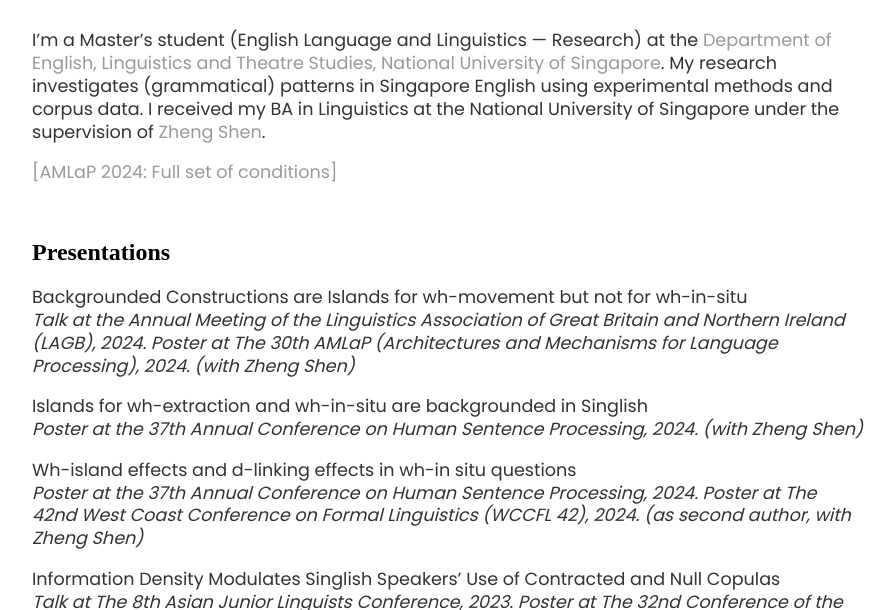
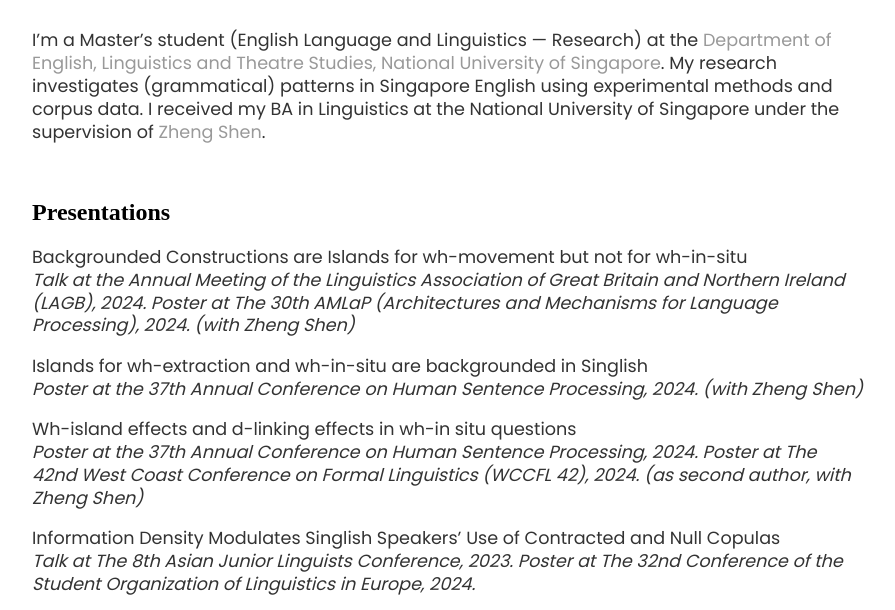
Before and after one commit to bethchf/bethchf.github.io, a plain HTML site: page index.html in a window 1280 px wide. Shown: the part 206-816 px from the top of the page, without its empty margins (192-1087 px from the left). Drawn offline with Linux system fonts and the light colour scheme; a web font is replaced by a local one.

Commit message:
Remove AMLaP conditions

```diff
--- a/index.html
+++ b/index.html
@@ -14,7 +14,6 @@
        <h4><a href="mailto:bethchf@u.nus.edu">bethchf@u.nus.edu;</a> <a href="https://bethchf.github.io/download/Beth_CV_Feb24.pdf" target="_blank">curriculum vitae</a></h4>
        <p>I’m a Master’s student (English Language and Linguistics — Research) at the <a href="https://fass.nus.edu.sg/elts/" target="_blank">Department of English, Linguistics and Theatre Studies, National University of Singapore</a>. My research investigates (grammatical) patterns in Singapore English using experimental methods and corpus data. I received my BA in Linguistics at the National University of Singapore under the supervision of <a href="https://zheng-shen.github.io/" target="_blank">Zheng Shen</a>. </p>
 
-      <p><a href="https://bethchf.github.io/download/amlap_poster_cond.pdf" target="_blank">[AMLaP 2024: Full set of conditions]</a></p>
        <br>
       <h2>Presentations</h2>
       <p>Backgrounded Constructions are Islands for wh-movement but not for wh-in-situ <br>
```
